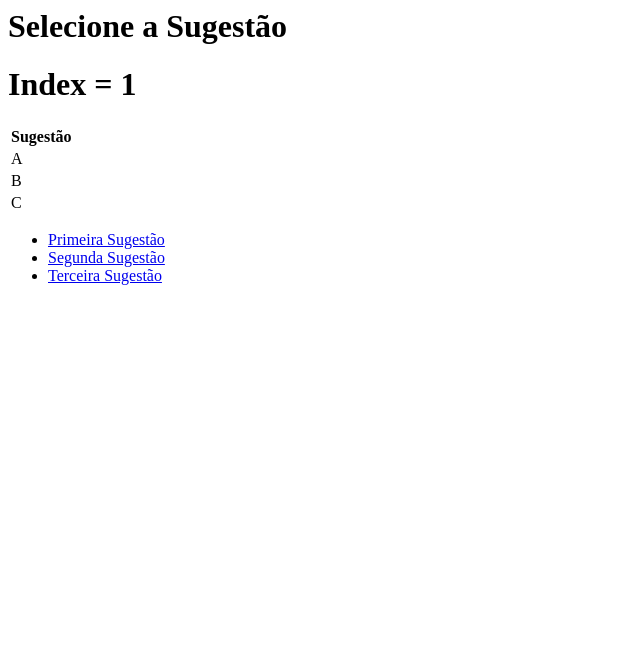
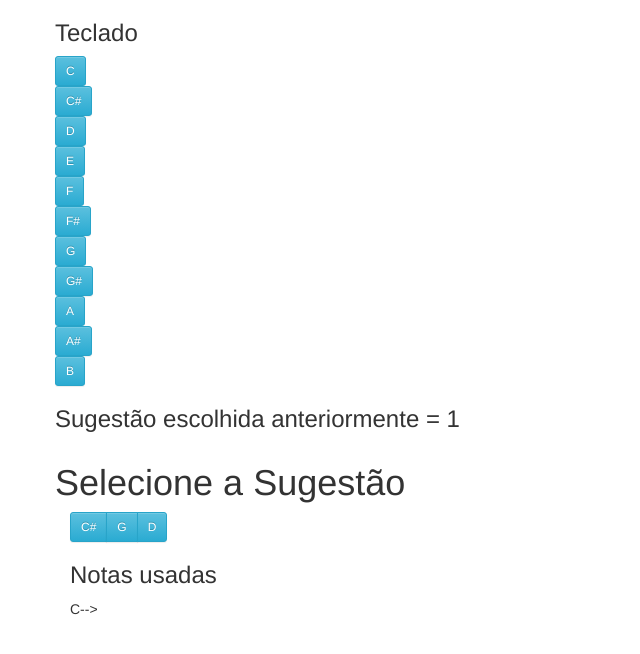
Before and after one commit to barmath/ACH0042_Resolucao_de_Problemas_II, a Django app: page /1 in a window 1280 px wide. Shown: the top 654 px of the page, without its empty margins (0-640 px from the left). Run offline with Django 3.2, Linux system fonts and the light colour scheme; some libraries are stand-ins or nearby versions.

Commit message:
adaptação logica para frontend

```diff
--- a/servidor/sugestor/application/templates/application/input.html
+++ b/servidor/sugestor/application/templates/application/input.html
@@ -1,32 +1,91 @@
+<!DOCTYPE html>
+<html lang="en">
+<head>
+    <meta charset="UTF-8">
+    <meta http-equiv="X-UA-Compatible" content="IE=edge">
+    <meta name="viewport" content="width=device-width, initial-scale=1.0">
+    <title>Document</title>
+    <!-- Latest compiled and minified CSS -->
+    <link rel="stylesheet" href="https://maxcdn.bootstrapcdn.com/bootstrap/3.3.7/css/bootstrap.min.css" integrity="sha384-BVYiiSIFeK1dGmJRAkycuHAHRg32OmUcww7on3RYdg4Va+PmSTsz/K68vbdEjh4u" crossorigin="anonymous">
+
+    <!-- Optional theme -->
+    <link rel="stylesheet" href="https://maxcdn.bootstrapcdn.com/bootstrap/3.3.7/css/bootstrap-theme.min.css" integrity="sha384-rHyoN1iRsVXV4nD0JutlnGaslCJuC7uwjduW9SVrLvRYooPp2bWYgmgJQIXwl/Sp" crossorigin="anonymous">
 
 
-{% block content %}
+</head>
+    <body>
 
-<h1>Selecione a Sugestão</h1>
+        <div class="container">
+
+            <div class="row">
+                <h3> Teclado </h3>
+            </div>
+
+            <table class="row">
 
 
-<h1> Index = {{index}} </h1>
-<table class="table table-sm">
-    <tr>
-        <th>Sugestão</th>
-        <th></th>
-    </tr>
-    {% for sugestao in sugestoes %}
-    <tr>
-        <td>{{sugestao}}</td>
-    </tr>
-    {% endfor %}
+                {% for possibilidade in possibilidades %}
+                <tr>
+                    <td><a class= "btn btn-sm btn-info" href="{% url 'home' possibilidade %}">{{possibilidade}}</a></td>
+                </tr>
+                {% endfor %}
 
 
-</table>
+            </table>
+        </div>
 
-<ul>
+        <div class="card card-body">
 
-    <li><a href="{% url 'home' 0 %}">Primeira Sugestão</a></li>
-    <li><a href="{% url 'home' 1 %}">Segunda Sugestão</a></li>
-    <li><a href="{% url 'home' 2 %}">Terceira Sugestão</a></li>
-
-</ul>
+            <div class="container">
 
 
-{% endblock %}
+                <div class="row">
+                    <div class="col">
+                        <h3> Sugestão escolhida anteriormente = {{index}} </h3>
+                    </div>
+                </div>
+
+                <div class="row">
+                    <h1>Selecione a Sugestão</h1>
+                </div>
+
+                <div class="btn-group" role="group" aria-label="...">
+                    {% for sugestao in sugestoes %}
+                        <a class= "btn btn-sm btn-info" href="{% url 'home' sugestao %}">{{sugestao}}</a>
+                    {% endfor %}
+
+                </div>
+
+            </div>
+
+        </div>
+        <div class="container">
+
+            <div class="card card-body">
+                <div>
+                    <div>
+                        <h3>Notas usadas</h3>
+                    </div>
+
+                    <table>
+                        <tr>
+
+                        {% for sugestao in sugestoesUsadas %}
+
+                            <td>{{sugestao}}</td>
+
+                        {% endfor %}
+                        </tr>
+
+                    </table>
+                </div>
+            </div>
+        </div>
+
+
+
+
+
+        <script src="https://maxcdn.bootstrapcdn.com/bootstrap/3.3.7/js/bootstrap.min.js" integrity="sha384-Tc5IQib027qvyjSMfHjOMaLkfuWVxZxUPnCJA7l2mCWNIpG9mGCD8wGNIcPD7Txa" crossorigin="anonymous"></script>
+    </body>
+</html>
--- a/servidor/sugestor/application/views.py
+++ b/servidor/sugestor/application/views.py
@@ -4,14 +4,26 @@ from django.http import HttpResponse
 
 # Create your views here.
 
+sugestoesUsadas = []
 
 def home(request, index_da_sugestao):
+    if index_da_sugestao.isupper():
+        sugestoesUsadas.append(index_da_sugestao+"--> ")
 
-    sugestoes = ["A","B","C"]
+    sugestoes = ["C#","G","D"]
+
+
+    possibilidades = ["C","C#","D","E","F","F#","G","G#","A","A#","B"]
+
+
+    indices = ["0","1","2"]
 
     context = {
         "index": index_da_sugestao,
-        "sugestoes": sugestoes
+        "sugestoes": sugestoes,
+        "indices" : indices,
+        "sugestoesUsadas" : sugestoesUsadas,
+        "possibilidades" : possibilidades
     }
     return render(request, 'application/input.html', context)
 
```
Also changed, not shown: servidor/sugestor/application/templates/application/basic.html (+7 -0 lines), servidor/sugestor/application/templates/application/home.html (+12 -1 lines), 1 other file.
